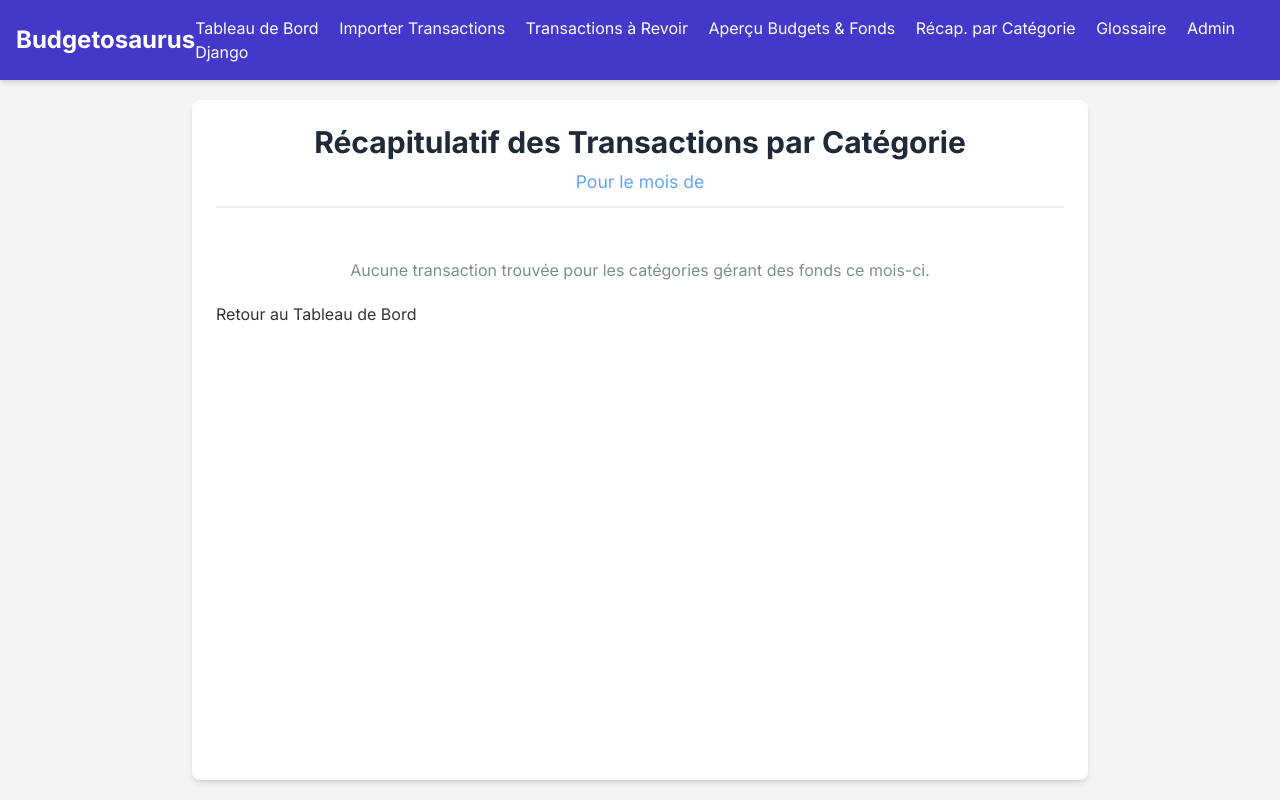
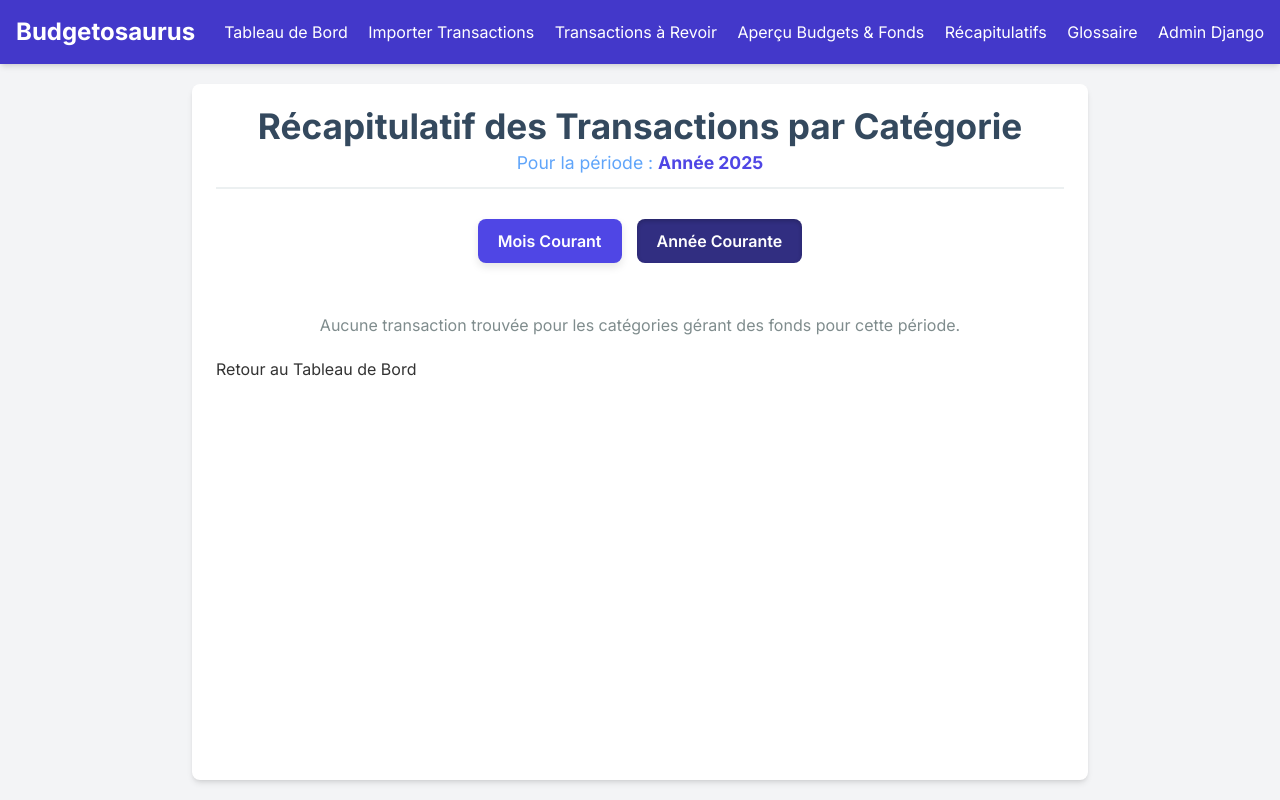
Before and after one commit to sebschopf/budgetosaurus, a Django app: a page that uses webapp/templates/webapp/includes/navbar.html in a window 1280 px wide. Run offline with Django 5.2, Linux system fonts and the light colour scheme; tables that the repository leaves empty hold one stand-in row (values such as "Sample post"); some libraries are stand-ins or nearby versions.

Commit message:
refactor: Enhance UI/UX for navigation and recap overview pages

```diff
--- a/webapp/templates/webapp/category_transactions_summary.html
+++ b/webapp/templates/webapp/category_transactions_summary.html
@@ -69,7 +69,7 @@
             border-bottom: 2px solid #ecf0f1;
             padding-bottom: 10px;
         }
-        .section-header h2 {
+        .section-header h1 {
             font-size: 2.2em;
             font-weight: bold;
             color: #34495e;
@@ -79,13 +79,55 @@
             font-size: 1.1em;
             color: #60a5fa;
         }
+
+        /* Styles pour les boutons de période */
+        .period-selection-buttons {
+            display: flex;
+            justify-content: center;
+            gap: 15px;
+            margin-top: 20px;
+            margin-bottom: 30px;
+        }
+        .period-selection-buttons a {
+            background-color: #4f46e5; /* Couleur principale */
+            color: white;
+            padding: 10px 20px;
+            border-radius: 8px;
+            text-decoration: none;
+            font-weight: 600;
+            transition: background-color 0.2s ease, transform 0.2s ease;
+            box-shadow: 0 4px 8px rgba(0,0,0,0.1);
+        }
+        .period-selection-buttons a:hover {
+            background-color: #4338ca; /* Teinte plus foncée au survol */
+            transform: translateY(-2px);
+        }
+        .period-selection-buttons a.active {
+            background-color: #312e81; /* Couleur plus foncée pour le bouton actif */
+            cursor: default;
+            box-shadow: inset 0 2px 4px rgba(0,0,0,0.2); /* Ombre interne pour l'actif */
+            transform: none;
+        }
     </style>
 {% endblock %}
 
 {% block content %}
     <div class="section-header">
         <h1 class="text-3xl font-bold text-gray-800 mb-2">{{ page_title }}</h1>
-        <p class="text-lg text-gray-700">Pour le mois de {{ current_month_name }} {{ current_year }}</p>
+        <p class="text-lg text-gray-700">Pour la période : <span class="font-bold text-indigo-600">{{ current_period_display }}</span></p>
+    </div>
+
+    <div class="period-selection-buttons">
+        {# Pour le mois courant, passer year et month nommés #}
+        <a href="{% url 'category_transactions_summary_view' year=today_year month=today_month %}"
+           class="{% if selected_year == today_year and selected_month == today_month %}active{% endif %}">
+            Mois Courant
+        </a>
+        {# Pour l'année courante, passer seulement year nommé #}
+        <a href="{% url 'category_transactions_summary_view' year=today_year %}"
+           class="{% if selected_year == today_year and selected_month is None %}active{% endif %}">
+            Année Courante
+        </a>
     </div>
 
     {% if category_transactions_summary %}
@@ -99,14 +141,14 @@
                             <span class="amount {% if transaction.amount >= 0 %}positive{% else %}negative{% endif %}">
                                 {{ transaction.amount|floatformat:2 }} {{ transaction.account_currency }}
                             </span>
-                            <span class="date">{{ transaction.date|date:"d M" }}</span>
+                            <span class="date">{{ transaction.date|date:"d M Y" }}</span> {# Afficher l'année aussi pour les vues annuelles #}
                         </div>
                     {% endfor %}
                 </div>
             </div>
         {% endfor %}
     {% else %}
-        <p class="no-transactions-found">Aucune transaction trouvée pour les catégories gérant des fonds ce mois-ci.</p>
+        <p class="no-transactions-found">Aucune transaction trouvée pour les catégories gérant des fonds pour cette période.</p>
     {% endif %}
 
     <a href="{% url 'dashboard_view' %}" class="back-link">Retour au Tableau de Bord</a>
--- a/webapp/templates/webapp/includes/navbar.html
+++ b/webapp/templates/webapp/includes/navbar.html
@@ -6,9 +6,9 @@
             <a href="{% url 'dashboard_view' %}" class="text-white hover:text-indigo-200 transition duration-200">Tableau de Bord</a>
             <a href="{% url 'import_transactions_view' %}" class="text-white hover:text-indigo-200 transition duration-200">Importer Transactions</a>
             <a href="{% url 'review_transactions_view' %}" class="text-white hover:text-indigo-200 transition duration-200">Transactions à Revoir</a>
-            <a href="{% url 'budget_overview' %}" class="text-white hover:text-indigo-200 transition duration-200">Aperçu Budgets & Fonds</a> {# Titre mis à jour #}
-            <a href="{% url 'category_transactions_summary_view' %}" class="text-white hover:text-indigo-200 transition duration-200">Récap. par Catégorie</a> {# NOUVEAU LIEN #}
-            <a href="{% url 'glossary_view' %}" class="text-white hover:text-indigo-200 transition duration-200">Glossaire</a> {# Nouveau lien #}
+            <a href="{% url 'budget_overview' %}" class="text-white hover:text-indigo-200 transition duration-200">Aperçu Budgets & Fonds</a>
+            <a href="{% url 'recap_overview_view' %}" class="text-white hover:text-indigo-200 transition duration-200">Récapitulatifs</a> {# NOUVEAU LIEN VERS LA PAGE DE RÉCAPITULATIFS #}
+            <a href="{% url 'glossary_view' %}" class="text-white hover:text-indigo-200 transition duration-200">Glossaire</a>
             <a href="/admin/" class="text-white hover:text-indigo-200 transition duration-200">Admin Django</a>
         </div>
     </div>
```
Also changed, not shown: webapp/templates/webapp/recap_overview.html (added, +103 -0 lines), webapp/views/dashboard.py (+11 -0 lines).
